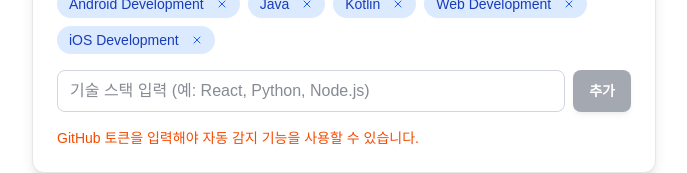
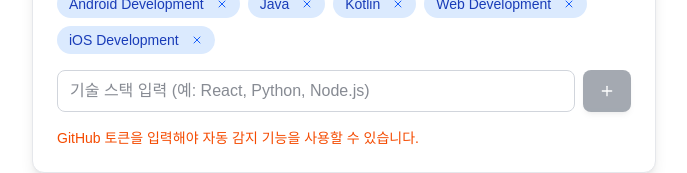
Before and after one commit to 0010capacity/0010capacity.github.io, a Next.js app: page /edit-profile in a window 1280 px wide. Shown: the part 909-1082 px from the top of the page, without its empty margins (296-983 px from the left). Built offline with nearby package versions, Linux system fonts and the light colour scheme.

Commit message:
Add Plus icon to EditProfilePage buttons for better UX

```diff
--- a/app/apps/page.tsx
+++ b/app/apps/page.tsx
@@ -108,7 +108,6 @@ export default function Apps() {
             제가 개발한 iOS, Android, 웹 앱들을 소개합니다. 각 앱을 다운로드하거나 사용해 보세요.
           </p>
           <Button as={Link} href="/upload-app" variant="primary" icon={Upload}>
-            새 앱 업로드
           </Button>
         </Card>
 
--- a/app/edit-profile/page.tsx
+++ b/app/edit-profile/page.tsx
@@ -1,7 +1,7 @@
 'use client';
 
 import { useState, useEffect } from 'react';
-import { Save, ExternalLink, X } from 'lucide-react';
+import { Save, ExternalLink, X, Plus } from 'lucide-react';
 import { createProfilePR } from '../../lib/github';
 import { GitHubAnalyzer } from '../../lib/github';
 import { Button, Card, ErrorMessage, Badge, Form, FormField, FormActions, Input, Textarea } from '../../components';
@@ -279,8 +279,8 @@ export default function EditProfilePage() {
                 disabled={!newTech.trim()}
                 variant="secondary"
                 size="sm"
+                icon={Plus}
               >
-                추가
               </Button>
             </div>
 
@@ -295,16 +295,16 @@ export default function EditProfilePage() {
                       onClick={addAllDetectedTech}
                       variant="success"
                       size="sm"
+                      icon={Plus}
                     >
-                      전체 추가
                     </Button>
                     <Button
                       type="button"
                       onClick={() => setShowTechStackEditor(false)}
                       variant="secondary"
                       size="sm"
+                      icon={X}
                     >
-                      닫기
                     </Button>
                   </div>
                 </div>
```
